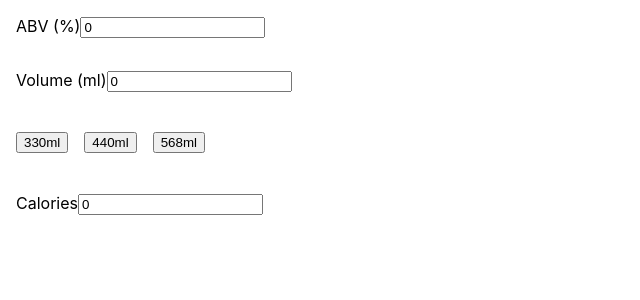
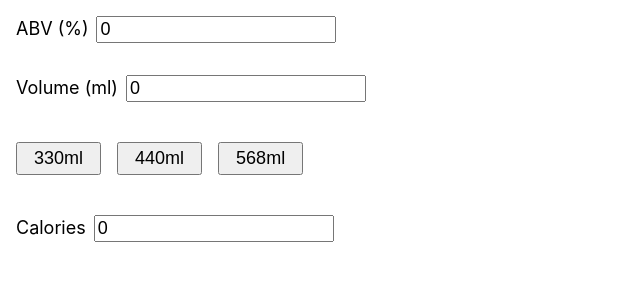
Before and after one commit to textbook/abv, a React (Create React App) app: page / in a window 1280 px wide. Shown: the top 300 px of the page, without its empty margins (0-640 px from the left). Built offline with nearby package versions, Linux system fonts and the light colour scheme.

Commit message:
Larger text and buttons

```diff
--- a/src/App.scss
+++ b/src/App.scss
@@ -5,10 +5,10 @@
   > * {
     margin: 1rem;
   }
-}
 
   .buttons button {
     margin: 0.5rem;
+    padding: 0.25rem 1rem;
 
     &:first-of-type {
       margin-left: 0;
@@ -18,3 +18,8 @@
       margin-right: 0;
     }
   }
+
+  input {
+    margin-left: 0.5rem;
+  }
+}
--- a/src/index.css
+++ b/src/index.css
@@ -3,11 +3,11 @@ body {
   font-family: -apple-system, BlinkMacSystemFont, 'Segoe UI', 'Roboto', 'Oxygen',
     'Ubuntu', 'Cantarell', 'Fira Sans', 'Droid Sans', 'Helvetica Neue',
     sans-serif;
+  font-size: 18px;
   -webkit-font-smoothing: antialiased;
   -moz-osx-font-smoothing: grayscale;
 }
 
-code {
-  font-family: source-code-pro, Menlo, Monaco, Consolas, 'Courier New',
-    monospace;
+button, input {
+  font-size: inherit;
 }
```
Lines whose indentation alone changed are shown as unchanged.
